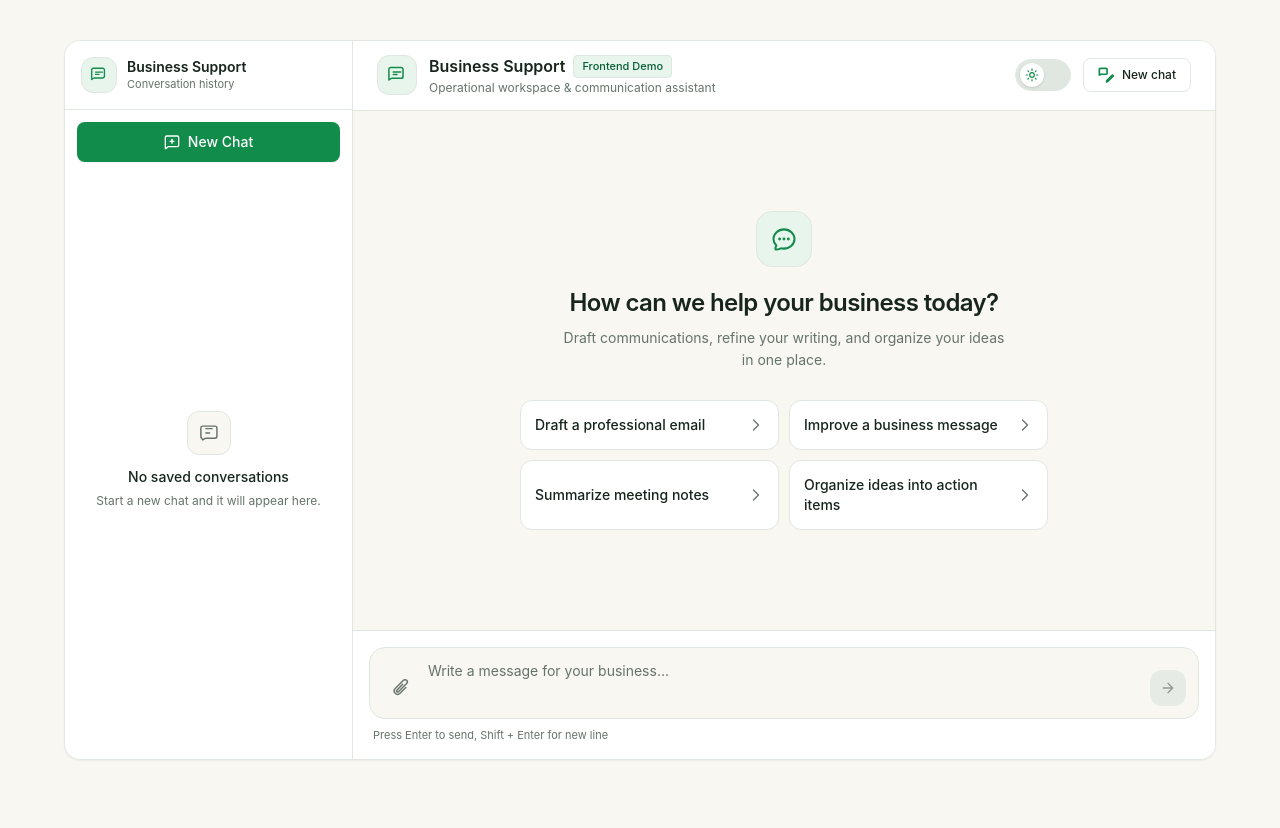
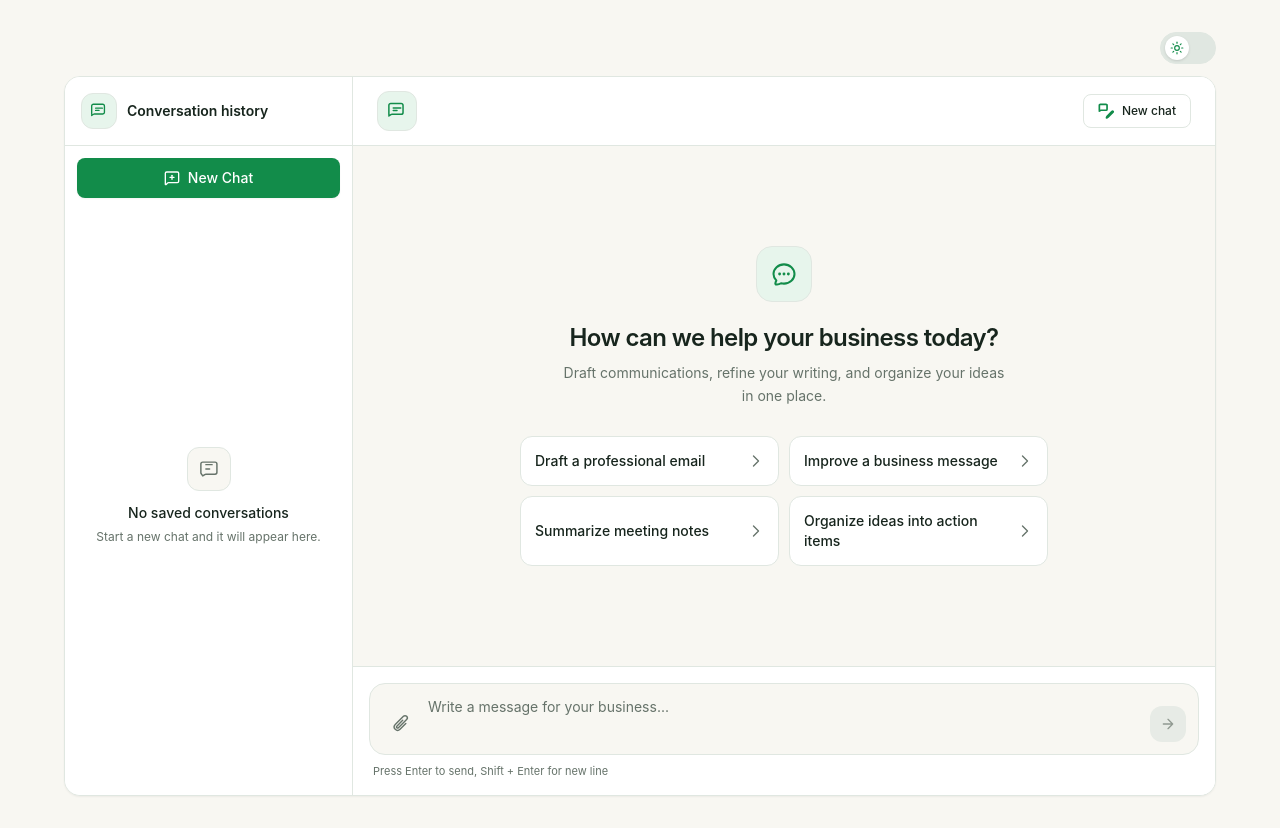
Before and after one commit to Kahonjohn1/business-support-chatbot, a Next.js app: page / in a window 1280 px wide. Before the commit the page ends 800 px from the top, so only its background shows below. Built offline with nearby package versions, Linux system fonts and the light colour scheme.

Commit message:
fix: reposition theme toggle

```diff
--- a/src/app/page.tsx
+++ b/src/app/page.tsx
@@ -1,8 +1,12 @@
 import { BusinessSupportChat } from "@/components/chat/BusinessSupportChat";
+import { ThemeToggle } from "@/components/chat/ThemeToggle";
 
 export default function Home() {
   return (
     <div className="min-h-screen flex flex-col items-center justify-center p-3 sm:p-6 md:p-8 bg-background">
+      <div className="w-full max-w-6xl flex justify-end mb-2 sm:mb-3">
+        <ThemeToggle />
+      </div>
       <BusinessSupportChat />
     </div>
   );
--- a/src/components/chat/ChatHeader.tsx
+++ b/src/components/chat/ChatHeader.tsx
@@ -1,6 +1,5 @@
 import React from "react";
 import { NewChatIcon } from "./NewChatIcon";
-import { ThemeToggle } from "./ThemeToggle";
 
 interface ChatHeaderProps {
   onNewConversation: () => void;
@@ -57,24 +56,9 @@ export const ChatHeader: React.FC<ChatHeaderProps> = ({
             />
           </svg>
         </div>
-
-        <div className="flex flex-col">
-          <div className="flex items-center gap-2">
-            <h1 className="text-base font-semibold text-foreground leading-tight">
-              Business Support
-            </h1>
-            <span className="inline-flex items-center px-2 py-0.5 rounded text-[11px] font-medium bg-accent text-accent-foreground border border-border">
-              Frontend Demo
-            </span>
-          </div>
-          <p className="text-xs text-muted-foreground mt-0.5">
-            Operational workspace &amp; communication assistant
-          </p>
-        </div>
       </div>
 
-      <div className="flex items-center gap-2 sm:gap-3">
-        <ThemeToggle />
+      <div className="flex items-center">
         <button
           type="button"
           onClick={onNewConversation}
--- a/src/components/chat/ConversationSidebar.tsx
+++ b/src/components/chat/ConversationSidebar.tsx
@@ -135,14 +135,12 @@ export const ConversationSidebar: React.FC<ConversationSidebarProps> = ({
           </div>
           <div className="flex flex-col min-w-0">
             <span className="text-sm font-semibold text-foreground leading-tight truncate">
-              Business Support
-            </span>
-            <span className="text-[11px] text-muted-foreground truncate">
               Conversation history
             </span>
           </div>
         </div>
 
+        <div className="flex items-center gap-1.5 shrink-0">
           <button
             type="button"
             onClick={onClose}
@@ -165,6 +163,7 @@ export const ConversationSidebar: React.FC<ConversationSidebarProps> = ({
               />
             </svg>
           </button>
+        </div>
       </div>
 
       <div className="px-3 pt-3 shrink-0">
```
Lines whose indentation alone changed are shown as unchanged.
